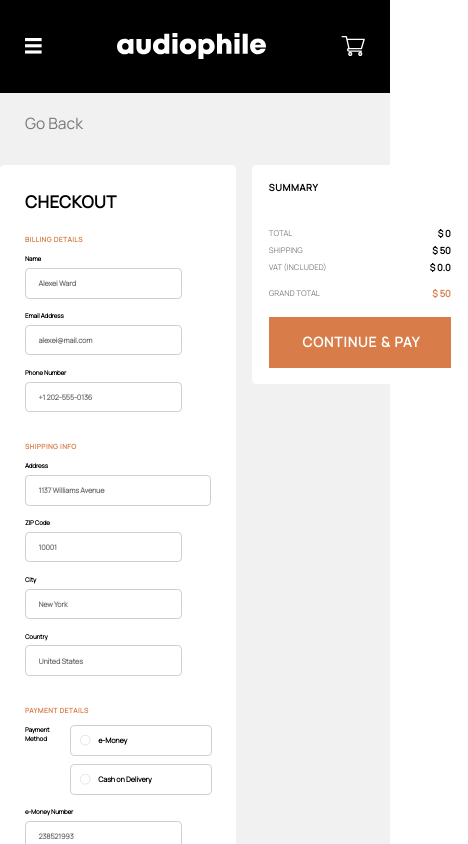
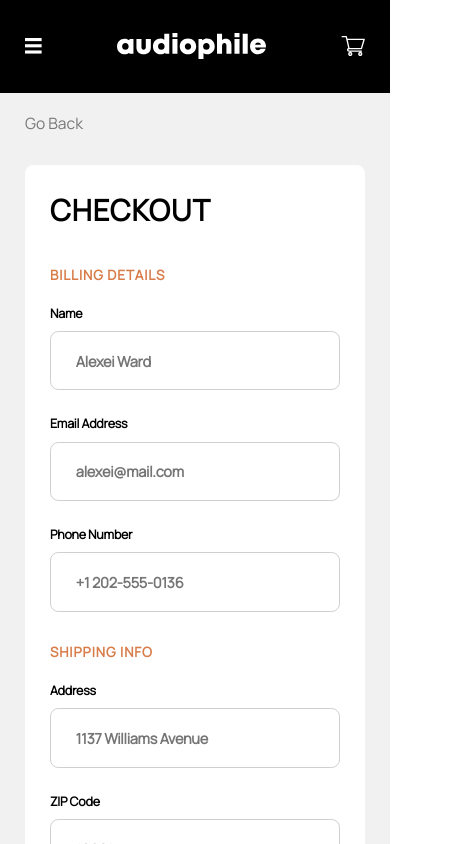
Before and after one commit to jdays2/myAudiophile, a React (Create React App) app: page /cart in a window 390 px wide. Shown: the top 844 px of the page, 468 px wide, since content can reach past the window. Built offline with nearby package versions, Linux system fonts and the light colour scheme.

Commit message:
feat: add all adaptivity for current blocks

```diff
--- a/src/components/header/Header.jsx
+++ b/src/components/header/Header.jsx
@@ -82,7 +82,11 @@ const Header = () => {
 						src={cartIcon}
 						alt=""
 					/>
-					{value > 0 && <span className="header__cart-value">{value}</span>}
+					{value > 0 && (
+						<div className="header__cart-value">
+							<span>{value}</span>
+						</div>
+					)}
 				</button>
 
 				{activeModal && (
--- a/src/styles/components/_cart-form.scss
+++ b/src/styles/components/_cart-form.scss
@@ -180,7 +180,7 @@
 			}
 		}
 
-		&__oval-2{
+		&__oval-2 {
 			width: 1rem !important;
 			height: 1rem !important;
 			position: absolute;
@@ -192,6 +192,317 @@
 			}
 		}
 	}
+}
 
+@media (max-width: 48em) {
+	* {
+		box-sizing: border-box;
+	}
+	.cart-form {
+		display: flex;
+		flex-direction: column;
+		align-items: center;
+		width: 100%;
 
+		&__wrapper {
+			width: 65.4rem;
+			display: flex;
+			flex-direction: column;
+			gap: 6.4rem;
+		}
+
+		&__main {
+			width: 65.4rem;
+			border-radius: 1.6rem;
+			padding: 4.8rem 4.8rem 6.4rem 4.8rem;
+		}
+
+		&__list {
+			width: 100%;
+			gap: 4.8rem;
+		}
+
+		&__title {
+			font-size: 5.6rem;
+			font-style: normal;
+			font-weight: 700;
+			line-height: normal;
+			letter-spacing: 0.2rem;
+			margin-bottom: 6.2rem;
+		}
+
+		&__section-title {
+			font-size: 2.6rem;
+			font-style: normal;
+			font-weight: 700;
+			line-height: 5rem; /* 192.308% */
+			letter-spacing: 0.18rem;
+			margin-bottom: 3.2rem;
+		}
+
+		&__item {
+			gap: 1.8rem;
+			width: 100%;
+
+			label {
+				font-size: 2.4rem;
+				font-style: normal;
+				font-weight: 700;
+				line-height: normal;
+				letter-spacing: -0.0428rem;
+			}
+
+			input {
+				width: 100%;
+
+				padding: 3.6rem 4.8rem;
+				border-radius: 1.6rem;
+
+				font-size: 2.8rem;
+				font-style: normal;
+				font-weight: 700;
+				line-height: normal;
+				letter-spacing: -0.05rem;
+			}
+		}
+
+		&__item--chekers {
+			flex-direction: column;
+			gap: 3.4rem;
+
+			p {
+				font-size: 2.4rem;
+				font-style: normal;
+				font-weight: 700;
+				line-height: normal;
+				letter-spacing: -0.0428rem;
+			}
+		}
+
+		&__radio-wrapper {
+			width: 100%;
+			gap: 3.2rem;
+
+			label {
+				border-radius: 1.6rem;
+				height: 11.2rem;
+
+				span {
+					position: relative;
+					top: 50%;
+					transform: translateY(-50%);
+					font-size: 2.8rem;
+					font-style: normal;
+					font-weight: 700;
+					line-height: normal;
+					letter-spacing: -0.05rem;
+					padding-left: 10.4rem;
+				}
+
+				.checker {
+					top: 50%;
+					transform: translateY(-50%);
+					width: 4rem;
+					height: 4rem;
+					&__oval-2 {
+						width: 2rem !important;
+						height: 2rem !important;
+						top: 1rem;
+						left: 1rem;
+					}
+				}
+			}
+		}
+
+		.price-info {
+			width: 100%;
+			padding: 6.4rem 4.8rem;
+			border-radius: 1.6rem;
+
+			&__title {
+				font-size: 3.6rem;
+				font-style: normal;
+				font-weight: 700;
+				line-height: normal;
+				letter-spacing: 0.26rem;
+				margin-bottom: 6.2rem;
+			}
+
+			&__total-box {
+				gap: 1.6rem;
+			}
+
+			&__price {
+				span {
+					font-size: 3rem;
+					font-style: normal;
+					font-weight: 500;
+					line-height: 5rem;
+				}
+
+				strong {
+					font-size: 3.6rem;
+					font-style: normal;
+					font-weight: 700;
+				}
+			}
+
+			.btn {
+				margin-top: 6.4rem;
+			}
+
+			&__item {
+				gap: 3.2rem;
+			}
+
+			&__content-col {
+				strong {
+					font-size: 3rem;
+					font-style: normal;
+					font-weight: 700;
+					line-height: 5rem;
+				}
+
+				span {
+					font-size: 2.8rem;
+					font-style: normal;
+					font-weight: 700;
+					line-height: 5rem;
+				}
+			}
+
+			&__list {
+				margin-bottom: 6.4rem;
+				gap: 4.8rem;
+			}
+
+			&__content {
+				span {
+					font-size: 3rem;
+					font-style: normal;
+					font-weight: 700;
+					line-height: 5rem;
+				}
+			}
+
+			&__item-img {
+				min-width: 12.8rem;
+				min-height: 12.8rem;
+				width: 12.8rem;
+				height: 12.8rem;
+				border-radius: 1.6rem;
+				overflow: hidden;
+			}
+		}
+
+		.payment-approve {
+			z-index: 20;
+			top: 22.2rem;
+			border-radius: 1.6rem;
+			padding: 6.4rem;
+			width: 65.4rem;
+
+			&__icon {
+				width: 12.8rem;
+				height: 12.8rem;
+				margin-bottom: 4.6rem;
+			}
+
+			&__title {
+				font-size: 4.8rem;
+				font-style: normal;
+				font-weight: 700;
+				line-height: 116.667%;
+				letter-spacing: 0.172rem;
+				margin-bottom: 3.2rem;
+				width: 51.6rem;
+			}
+
+			&__subtitle {
+				font-size: 3rem;
+				font-style: normal;
+				font-weight: 500;
+				line-height: 5rem;
+				margin-bottom: 4.8rem;
+			}
+
+			&__example {
+				padding: 4.8rem;
+			}
+
+			&__content {
+				width: 100%;
+				display: flex;
+				flex-direction: column;
+				border-radius: 1.6rem;
+
+				span {
+					font-size: 2.8rem;
+					font-style: normal;
+					font-weight: 700;
+					line-height: 5rem;
+				}
+			}
+
+			&__item {
+				width: 100%;
+				gap: 3.2rem;
+				padding-bottom: 2.4rem;
+				margin-bottom: 2.4rem;
+			}
+
+			&__others {
+				font-size: 2.4rem;
+				font-style: normal;
+				font-weight: 700;
+				line-height: normal;
+				letter-spacing: -0.0428rem;
+			}
+
+			&__item-info {
+				strong {
+					font-size: 3rem;
+					font-style: normal;
+					font-weight: 700;
+					line-height: 5rem;
+				}
+
+				span {
+					font-size: 3rem;
+					font-style: normal;
+					font-weight: 700;
+					line-height: 5rem;
+				}
+			}
+
+			&__item-img {
+				width: 11rem;
+				height: 11rem;
+				min-width: 11rem;
+				min-height: 11rem;
+			}
+
+			.btn {
+				width: 100%;
+			}
+
+			&__total-box {
+				width: 100%;
+				gap: 1.6rem;
+				padding: 3rem 4.8rem;
+				span {
+					font-size: 3rem;
+					font-style: normal;
+					font-weight: 500;
+					line-height: 5rem;
+				}
+
+				strong {
+					font-size: 3.6rem;
+					font-style: normal;
+					font-weight: 700;
+				}
+			}
+		}
+	}
 }
--- a/src/styles/components/_header.scss
+++ b/src/styles/components/_header.scss
@@ -41,10 +41,16 @@
 		top: -1rem;
 		right: -1rem;
 		z-index: 10;
-		color: #ffffff;
-		line-height: 1.6rem;
-		font-family: Manrope;
-		font-size: 1.1rem;
+		display: flex;
+		align-items: center;
+		justify-content: center;
+
+		span {
+			color: #ffffff;
+			line-height: 1;
+			font-family: Manrope;
+			font-size: 1.1rem;
+		}
 	}
 }
 
@@ -306,7 +312,7 @@
 		align-items: center;
 		padding-left: 4.8rem;
 		padding-right: 4.8rem;
-		width: 32.7*2rem;
+		width: 100%;
 
 		&__wrapper {
 			justify-content: space-between;
@@ -314,18 +320,144 @@
 			width: 100%;
 			margin: 0;
 		}
+
 		&__nav {
 			display: none;
 		}
+
 		&__cart-btn {
 			width: 4.6rem;
 			height: 4rem;
 		}
+
 		&__burger-btn {
 			display: block;
 			width: 3.2rem;
 			height: 3rem;
 			margin: 0;
+		}
+
+		&__cart-value {
+			width: 3.4rem;
+			height: 3.4rem;
+			top: -1.5rem;
+			right: -1.5rem;
+
+			span {
+				font-size: 2.2rem;
+				width: -webkit-fit-content;
+				width: -moz-fit-content;
+				width: fit-content;
+				height: -webkit-fit-content;
+				height: -moz-fit-content;
+				height: fit-content;
+			}
+		}
+	}
+
+	.cart-modal {
+		width: 58.4rem;
+		border-radius: 1.6rem;
+		top: 22.8rem;
+		left: 50%;
+		right: 0rem;
+		z-index: 20;
+		transform: translateX(-50%);
+		-webkit-animation: none;
+		        animation: none;
+
+		&__head {
+			margin-bottom: 6.2rem;
+			strong {
+				font-size: 3.6rem;
+				font-style: normal;
+				font-weight: 700;
+				line-height: normal;
+				letter-spacing: 0.26rem;
+			}
+		}
+
+		&__remove-btn {
+			font-size: 3rem;
+			font-style: normal;
+			font-weight: 500;
+			line-height: 5rem;
+		}
+
+		&__list {
+			gap: 4.8rem;
+			margin-bottom: 6.2rem;
+		}
+
+		&__item {
+			gap: 3.2rem;
+		}
+
+		&__item-img {
+			width: 12.8rem;
+			height: 12.8rem;
+
+			min-width: 12.8rem;
+			min-height: 12.8rem;
+			border-radius: 1.6rem;
+			overflow: hidden;
+		}
+
+		&__item-content {
+			strong {
+				font-size: 3rem;
+				font-style: normal;
+				font-weight: 700;
+				line-height: 5rem;
+			}
+
+			span {
+				font-size: 2.8rem;
+				font-style: normal;
+				font-weight: 700;
+				line-height: 5rem;
+			}
+		}
+
+		&__item-controller {
+			padding: 1.4rem 2.3rem;
+			gap: 2.4rem;
+
+			button {
+				font-size: 2.6rem;
+				font-style: normal;
+				font-weight: 700;
+				line-height: normal;
+				letter-spacing: 0.2rem;
+			}
+
+			span {
+				font-size: 2.6rem;
+				font-style: normal;
+				font-weight: 700;
+				line-height: normal;
+				letter-spacing: 0.2rem;
+			}
+		}
+
+		&__price {
+			margin-bottom: 4.8rem;
+			span {
+				font-size: 3rem;
+				font-style: normal;
+				font-weight: 500;
+				line-height: 5rem;
+			}
+
+			strong {
+				font-size: 3.6rem;
+				font-style: normal;
+				font-weight: 700;
+			}
+		}
+
+		.btn {
+			width: 100%;
 		}
 	}
 
```
